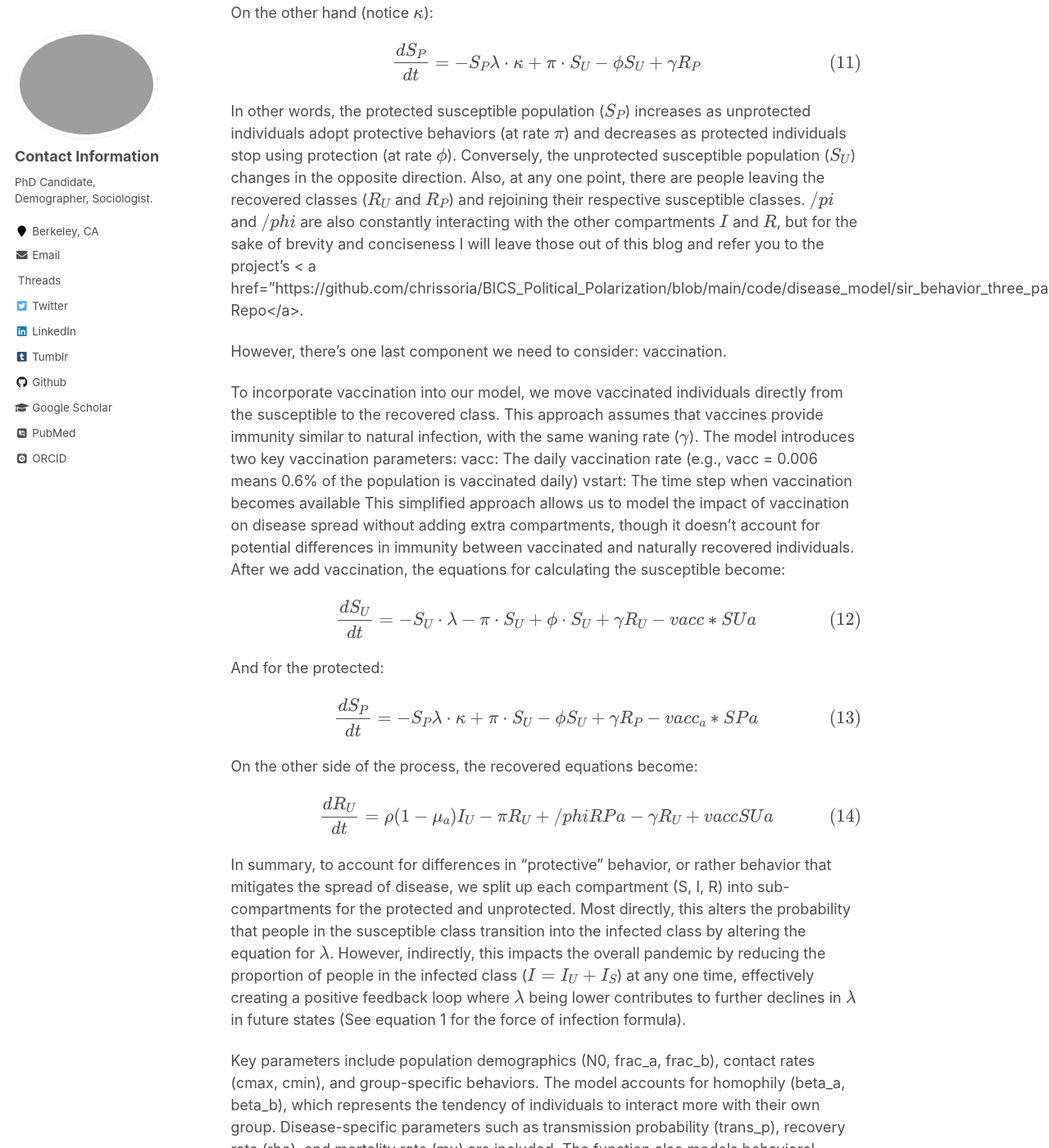
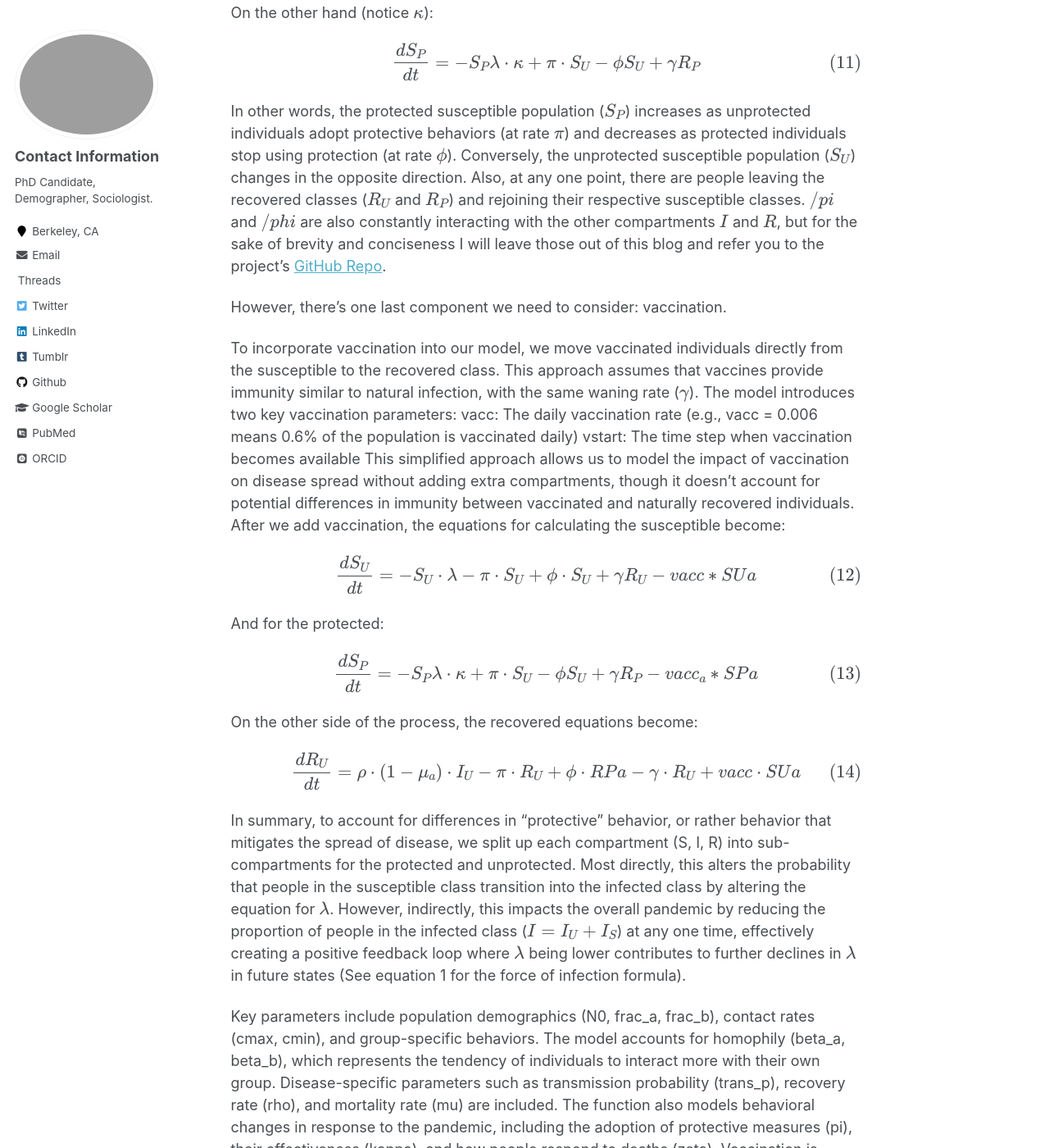
Before and after one commit to chrissoria/chrissoria.github.io, a Jekyll site: the page built from _posts/2024-12-20-three-group-sir.md, in a window 1280 px wide and 1400 px high, scrolled down 4509 px. Shown: the whole window at 82% size. Built offline with Jekyll 4.4.1, drawn with Linux system fonts in a browser that asks for light colours; some web fonts are replaced; formulas are drawn with MathJax 3.

Commit message:
small fix to blog

```diff
--- a/_posts/2024-12-20-three-group-sir.md
+++ b/_posts/2024-12-20-three-group-sir.md
@@ -111,7 +111,7 @@ On the other hand (notice $\kappa$):
 $$\frac{dS_P}{dt} = -S_P\lambda\cdot\kappa + \pi\cdot S_U - \phi S_U + \gamma R_P$$
 </p>
 
-In other words, the protected susceptible population ($S_P$) increases as unprotected individuals adopt protective behaviors (at rate $\pi$) and decreases as protected individuals stop using protection (at rate $\phi$). Conversely, the unprotected susceptible population ($S_U$) changes in the opposite direction. Also, at any one point, there are people leaving the recovered classes ($R_U$ and $R_P$) and rejoining their respective susceptible classes. $/pi$ and $/phi$ are also constantly interacting with the other compartments $I$ and $R$, but for the sake of brevity and conciseness I will leave those out of this blog and refer you to the project's < a href="https://github.com/chrissoria/BICS_Political_Polarization/blob/main/code/disease_model/sir_behavior_three_party_simple.R">GitHub Repo</a>.
+In other words, the protected susceptible population ($S_P$) increases as unprotected individuals adopt protective behaviors (at rate $\pi$) and decreases as protected individuals stop using protection (at rate $\phi$). Conversely, the unprotected susceptible population ($S_U$) changes in the opposite direction. Also, at any one point, there are people leaving the recovered classes ($R_U$ and $R_P$) and rejoining their respective susceptible classes. $/pi$ and $/phi$ are also constantly interacting with the other compartments $I$ and $R$, but for the sake of brevity and conciseness I will leave those out of this blog and refer you to the project's <a href="https://github.com/chrissoria/BICS_Political_Polarization/blob/main/code/disease_model/sir_behavior_three_party_simple.R">GitHub Repo</a>.
 
 
 However, there's one last component we need to consider: vaccination.
@@ -134,7 +134,7 @@ $$\frac{dS_P}{dt} = -S_P\lambda\cdot\kappa + \pi\cdot S_U - \phi S_U + \gamma R_
 On the other side of the process, the recovered equations become:
 
 <p style="text-align: center;">
-$$\frac{dR_U}{dt} =  \rho (1-\mu_a) I_U - \pi R_U + /phi RPa - \gamma R_U + vacc SUa$$
+$$\frac{dR_U}{dt} =  \rho \cdot (1-\mu_a) \cdot I_U - \pi \cdot R_U + \phi \cdot RPa - \gamma \cdot R_U + vacc \cdot SUa$$
 </p>
 
 
```
